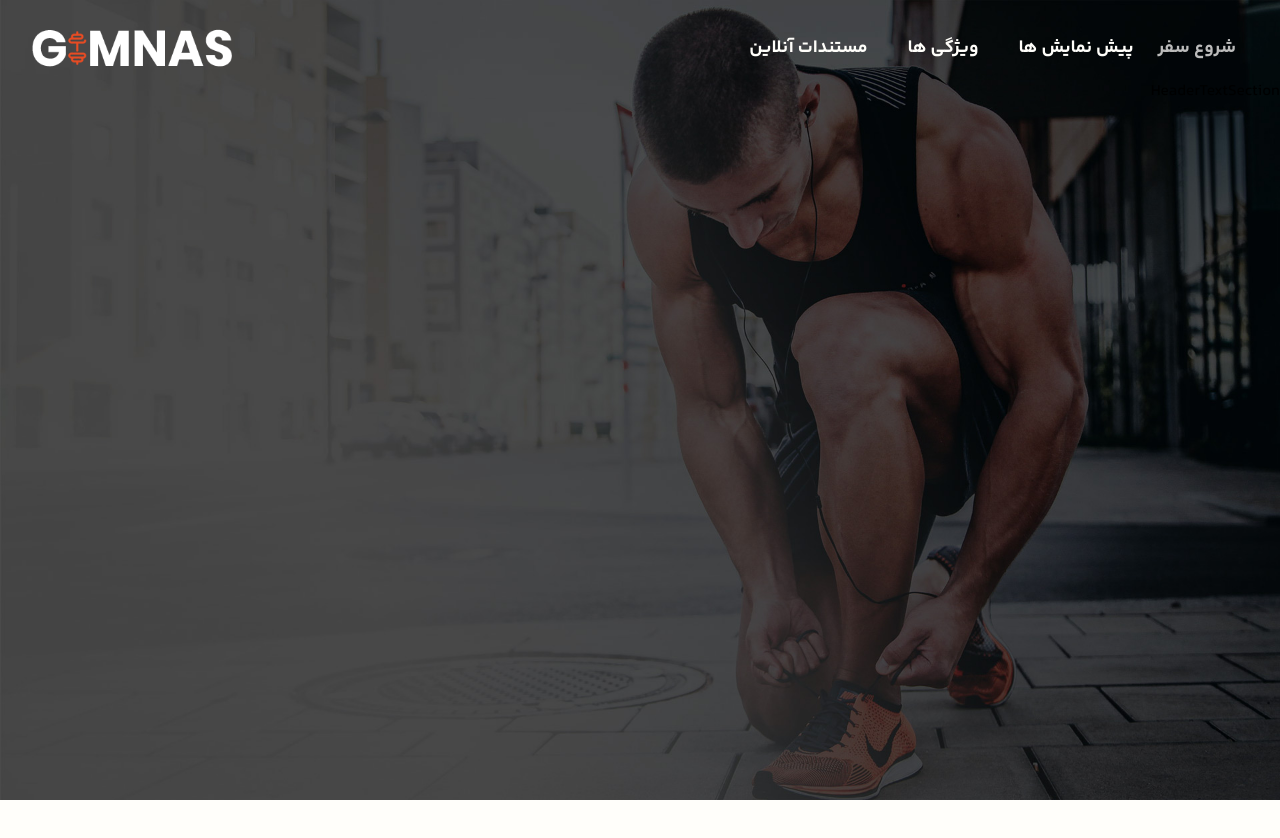
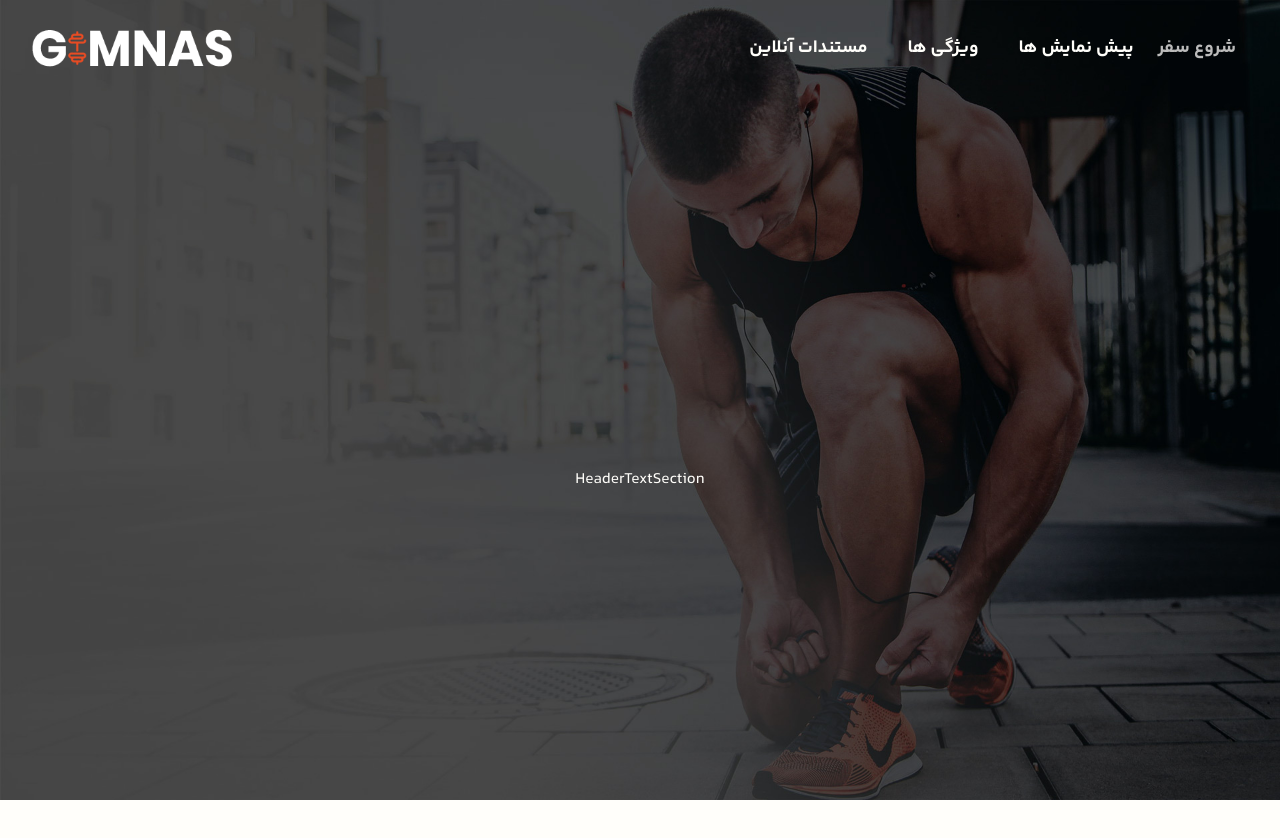
Before and after one commit to mahyarErshad/gimnas, a React (Vite) app: page / in a window 1280 px wide. Shown: the top 838 px of the page. Before the commit the page ends 800 px from the top, so only its background shows below. Built offline with nearby package versions, Linux system fonts and the light colour scheme.

Commit message:
Wrapper is created

```diff
--- a/src/components/Header/HeaderTextSection/HeaderTextSection.jsx
+++ b/src/components/Header/HeaderTextSection/HeaderTextSection.jsx
@@ -1,9 +1,7 @@
-import React, { memo } from 'react'
+import React, { memo } from "react";
 
 function HeaderTextSection() {
-  return (
-    <div>HeaderTextSection</div>
-  )
+  return <div className="text-white w-full h-full flex justify-center items-center">HeaderTextSection</div>;
 }
 
-export default memo(HeaderTextSection)
+export default memo(HeaderTextSection);
```
